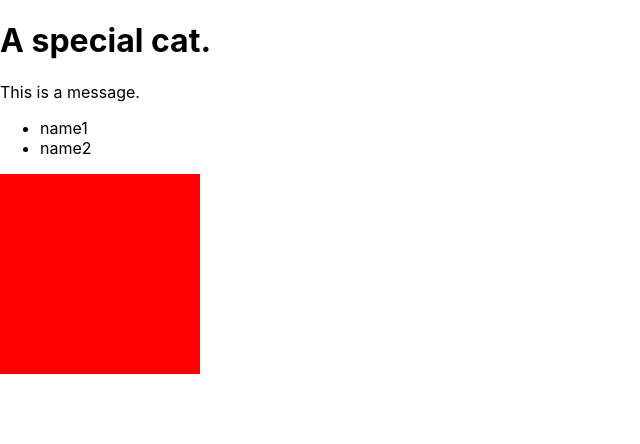
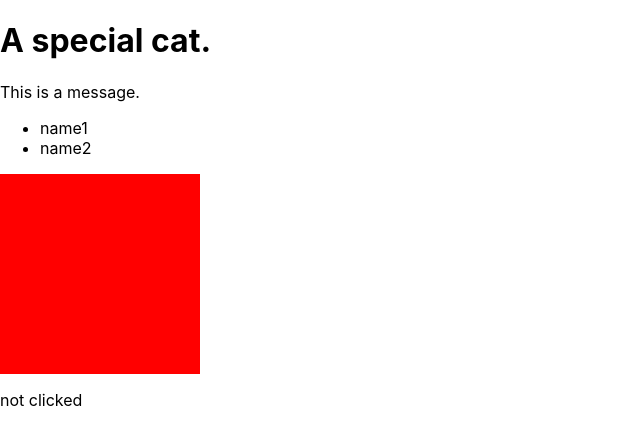
Before and after one commit to Timothy-Merchant/my-first-react-project, a React (Create React App) app in the folder my-first-project/: page / in a window 1280 px wide. Shown: the top 444 px of the page, without its empty margins (0-640 px from the left). Built offline with nearby package versions, Linux system fonts and the light colour scheme.

Commit message:
completed state challenge 1

```diff
--- a/my-first-project/src/components/Stuff.js
+++ b/my-first-project/src/components/Stuff.js
@@ -2,6 +2,7 @@ import Header from "./Header";
 import Paragraph from "./Paragraph";
 import Square from "./Square";
 import People from "./People";
+import Clicked from "./day02components/Clicked";
 
 const Stuff = ({ square }) => {
     return (
@@ -14,6 +15,7 @@ const Stuff = ({ square }) => {
             { square ? <Square
                 colour="red"
             /> : null}
+            <Clicked />
         </>
     );
 };
--- /dev/null
+++ b/my-first-project/src/components/day02components/Clicked.js
@@ -0,0 +1,28 @@
+import { Component } from "react";
+
+class Clicker extends Component {
+
+    constructor(props) {
+
+        super(props);
+
+        this.state = {
+            clicked: "not clicked",
+        };
+
+        this.handleClick = this.handleClick.bind(this);
+    }
+
+    handleClick() {
+        this.setState({ ...this.state, clicked: "clicked" });
+    }
+
+    render() {
+
+        return (
+            <p onClick={this.handleClick}>{this.state.clicked}</p>
+        );
+    }
+}
+
+export default Clicker;
```
